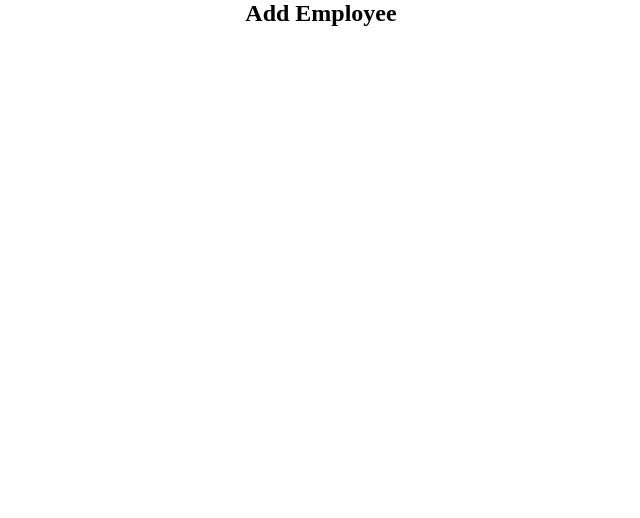
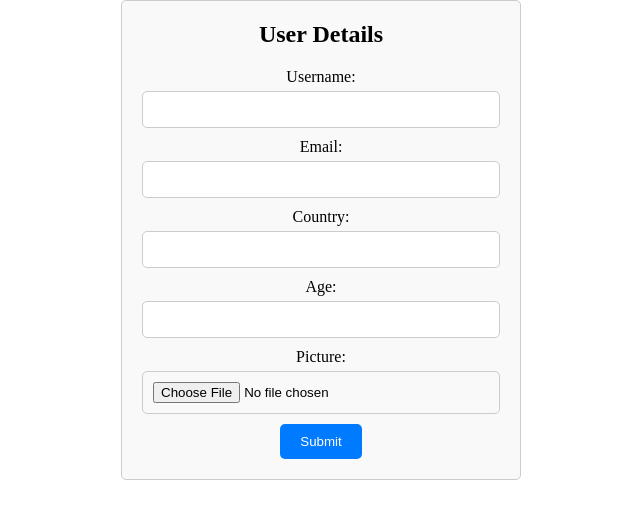
Before and after one commit to SelvakumarBoominathan/React-Axios, a React (Vite) app: page /add-employee in a window 1280 px wide. Shown: the top 518 px of the page, without its empty margins (319-959 px from the left). Built offline with nearby package versions, Linux system fonts and the light colour scheme; no server answers.

Commit message:
styles added to button. and add new btn re-positioned

```diff
--- a/src/App.jsx
+++ b/src/App.jsx
@@ -5,6 +5,7 @@ import Content from "./Components/Content/Content.jsx";
 import { useEffect, useState } from 'react';
 import { readAllData, deleteEmployee} from "./Components/CRUD-ops.js";
 import { BrowserRouter as Router, Routes, Route, Link } from 'react-router-dom';
+import Addemployee from "./Components/Addemployee/Addemployee.jsx"
 
 
 function App() {
@@ -54,7 +55,7 @@ useEffect(()=>{
       }>
 
       </Route>
-        <Route  path="/add-employee"  element={<h2>Add Employee</h2>}></Route>
+        <Route  path="/add-employee"  element={<Addemployee/>}></Route>
       </Routes>
 
     </Router>
--- a/src/Components/Addemployee/Addemployee.css
+++ b/src/Components/Addemployee/Addemployee.css
@@ -0,0 +1,47 @@
+.user-details-container {
+  max-width: 400px;
+  margin: 0 auto;
+  padding: 20px;
+  border: 1px solid #ccc;
+  border-radius: 5px;
+  background-color: #f9f9f9;
+}
+
+.user-details-container h2 {
+  margin-top: 0;
+  margin-bottom: 20px;
+}
+
+.user-details-container label {
+  display: block;
+  margin-bottom: 5px;
+}
+
+.user-details-container input[type="text"],
+.user-details-container input[type="email"],
+.user-details-container input[type="number"],
+.user-details-container input[type="file"] {
+  width: 100%;
+  padding: 10px;
+  margin-bottom: 10px;
+  border: 1px solid #ccc;
+  border-radius: 5px;
+}
+
+.user-details-container button {
+  background-color: #007bff;
+  color: #fff;
+  padding: 10px 20px;
+  border: none;
+  border-radius: 5px;
+  cursor: pointer;
+}
+
+.user-details-container button:hover {
+  background-color: #0056b3;
+}
+
+.error {
+  color: red;
+  font-size: 12px;
+}
--- a/src/Components/Addemployee/Addemployee.jsx
+++ b/src/Components/Addemployee/Addemployee.jsx
@@ -1,8 +1,12 @@
 
 import React, { useState } from 'react';
-import ".Addemployee.css";
+import "./Addemployee.css";
+import { useNavigate } from 'react-router-dom';
 
 const Addemployee = () => {
+
+const navigate = useNavigate();
+
   const [userData, setUserData] = useState({
     userName: '',
     email: '',
@@ -27,10 +31,16 @@ const Addemployee = () => {
     }));
   };
 
+const addEmployee = async (empData)=>{
+  await createEmployee ();
+  navigate("/")
+}
+
+
   const handleSubmit = (e) => {
     e.preventDefault();
-    // Handle form submission, e.g., send data to backend
-    console.log(userData);
+    // Handle form submission
+    addEmployee()
     // Reset form after submission
     setUserData({
       userName: '',
@@ -42,7 +52,7 @@ const Addemployee = () => {
   };
 
   return (
-    <div>
+    <div className="user-details-container">
       <h2>User Details</h2>
       <form onSubmit={handleSubmit}>
         <div>
@@ -72,4 +82,5 @@ const Addemployee = () => {
 };
 
 
+
 export default Addemployee;
--- a/src/Components/CRUD-ops.js
+++ b/src/Components/CRUD-ops.js
@@ -25,6 +25,16 @@ return data;
 }
 
 
+//POST
+
+const createEmployee = async (empDetails) => {
+  const data = await axios.post(empDetails)
+
+  return data;
+  }
+
+
+
 //PUT or UPDATE
 // const updateEmployee = async (empID) => {
 //   const data = await axios.put(`${url}/${empID}`)
@@ -36,4 +46,4 @@ return data;
 
 
 
-export { readAllData, deleteEmployee };
+export { readAllData, deleteEmployee, createEmployee };
--- a/src/Components/Content/Content.css
+++ b/src/Components/Content/Content.css
@@ -51,6 +51,24 @@
   color: white;
 }
 
+.btn-container{
+  display: inline-block;
+  padding : 10px
+
+}
+
+#add-button{
+  font-size : 18px;
+  background-color : rgb(34, 98, 52);
+  color: white;
+  width: 110px;
+  height: 50px;
+  border: none;
+  cursor : pointer;
+  border-radius: 4px;
+
+}
+
 .delete-button {
   background-color: #F44336;
   color: white;
--- a/src/Components/Content/Content.jsx
+++ b/src/Components/Content/Content.jsx
@@ -1,7 +1,15 @@
 import React from 'react';
-import "./Content.css"
+import "./Content.css";
+import { useNavigate } from 'react-router-dom';
 
 const Content = ({Data, onEdit, onDelete}) => {
+
+
+
+  const navigate = useNavigate()
+const navigatetoAddition = () => {
+  navigate("/add-employee")
+}
 
 
   // to check if the fetched data is valid in UI
@@ -10,7 +18,15 @@ const Content = ({Data, onEdit, onDelete}) => {
   }
 
   return (
-    <div className='Parent-content-container'>
+
+    <>
+     <div className='btn-container'>
+      <button onClick={navigatetoAddition} id='add-button'>Add New</button>
+      </div>
+
+      <div className='Parent-content-container'>
+
+
 
 
     {/* Map function to pass the individual details of an employee from data array */}
@@ -33,6 +49,8 @@ const Content = ({Data, onEdit, onDelete}) => {
     </div>
     ))}
     </div>
+    </>
+
   )
 }
 
--- a/src/Components/Header/Header.css
+++ b/src/Components/Header/Header.css
@@ -7,13 +7,3 @@
 h1{
   font-size: clamp(25px, 4vw, 40px);
 }
-
-#add-button{
-  font-size : 18px;
-  position: absolute;
-  right : 0;
-  top: 0;
-  background-color : rgb(94, 85, 85);
-  color: white;
-
-}
--- a/src/Components/Header/Header.jsx
+++ b/src/Components/Header/Header.jsx
@@ -1,21 +1,14 @@
 import React from 'react';
 import "./Header.css";
-import { useNavigate } from 'react-router-dom';
+
 
 
 const Header = () => {
 
-const navigate = useNavigate()
-const navigatetoAddition = () => {
-  navigate("/add-employee")
-
-}
 
   return (
     <div className='Heading'>
       <h1>EMPLOYEE DETAILS</h1>
-      <button onClick={navigatetoAddition} id='add-button'>Add New</button>
-
     </div>
   )
 }
```
